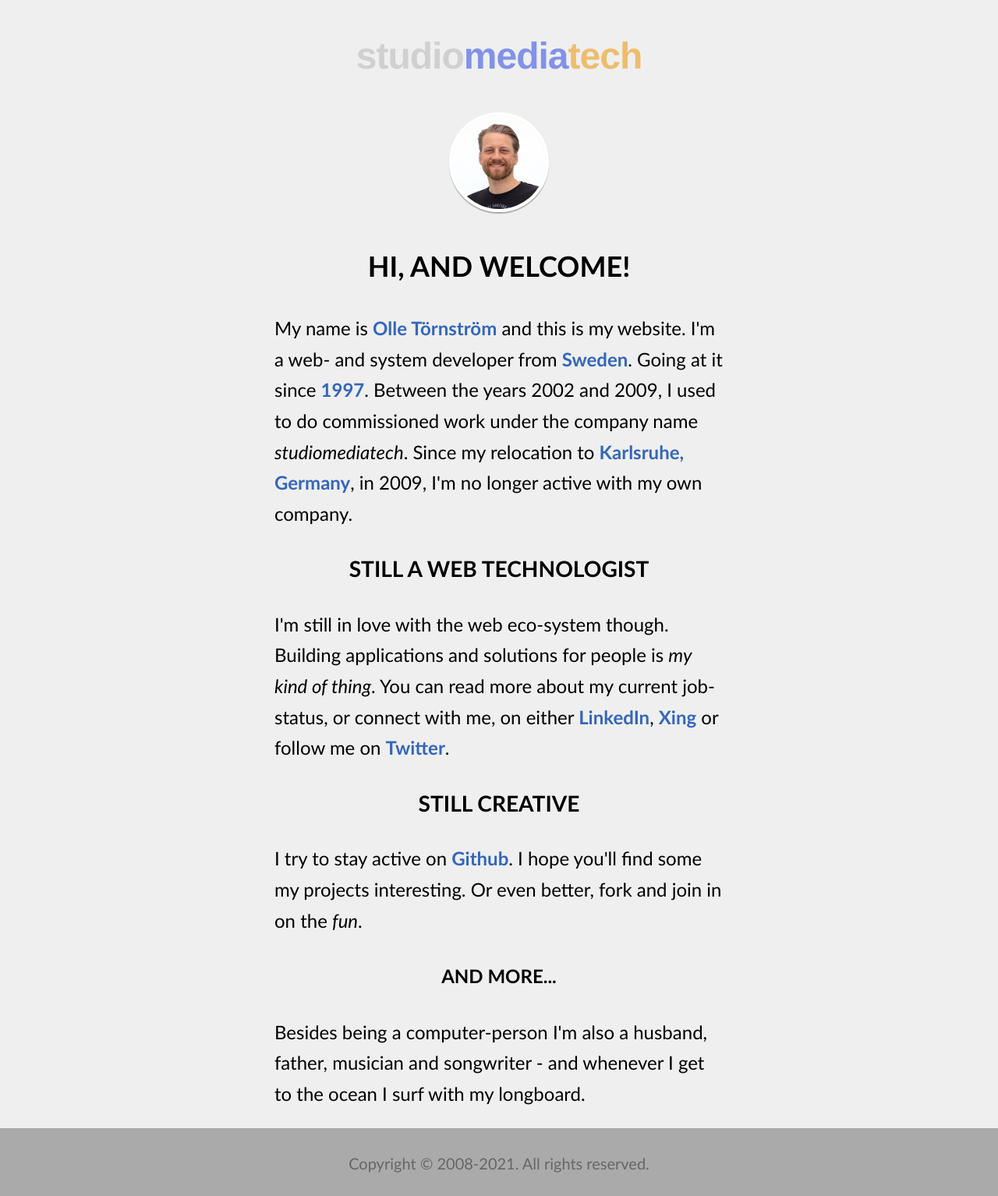
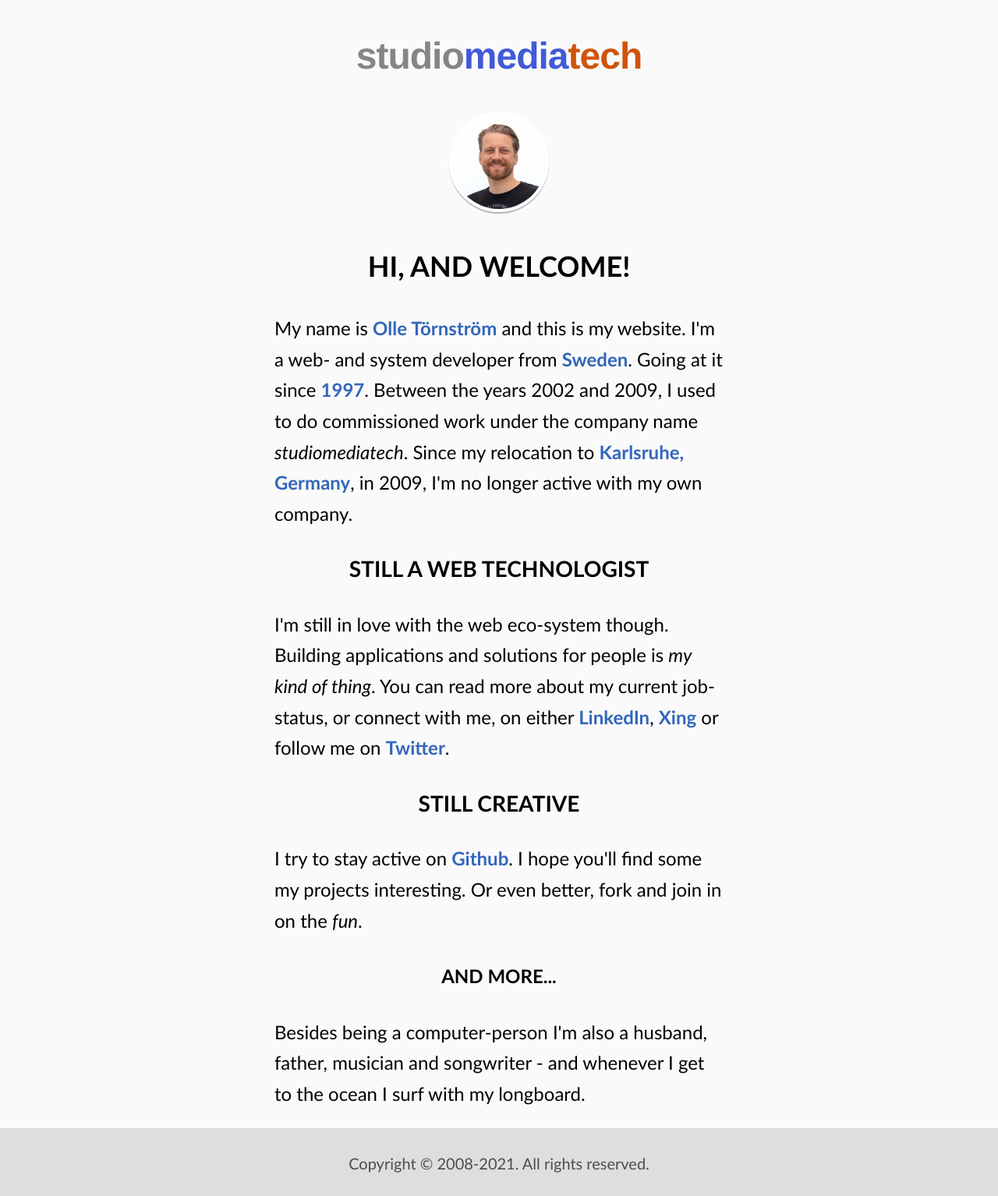
Before and after one commit to olle/studiomediatech.com, a plain HTML site: page index.html in a window 1280 px wide. Shown: the whole page at 78% size. Drawn offline with Linux system fonts and the light colour scheme.

Commit message:
Adjust colors for accessibility

```diff
--- a/index.html
+++ b/index.html
@@ -1,47 +1,81 @@
 <!DOCTYPE html>
 <html lang="en">
   <head>
-  <meta charset="utf-8">
+    <meta charset="utf-8" />
     <title>studiomediatech</title>
-  <meta name="viewport" content="width=device-width, initial-scale=1.0">
+    <meta name="viewport" content="width=device-width, initial-scale=1.0" />
+    <meta
+      name="description"
+      content="Olle Törnström's personal website - a short presentation and introduction.  Author: Olle Törnström, Category: Personal, CV"
+    />
     <style type="text/css">
+      :root {
+        --bg: hsl(42, 7%, 98%);
+        --fg: #000;
+        --bg-footer: hsl(0, 0%, 87%);
+        --fg-footer: hsl(0, 0%, 30%);
+        --link: #36b;
+        --fg-studio: hsl(0, 0%, 52%);
+        --fg-media: hsl(230, 66%, 55%);
+        --fg-tech: hsl(22, 88%, 43%);
+        --shadow: rgba(0, 0, 0, 0.3);
+        --border: #fff;
+      }
       /* MOBILE FIRST BASELINE */
       html {
         height: 100%;
       }
-    h2, h3, h4 {
+      h2,
+      h3,
+      h4 {
         text-transform: uppercase;
       }
-    a, a:active, a:visited {
+      a,
+      a:active,
+      a:visited {
         text-decoration: none;
-      color: #36b;
+        color: var(--link);
         font-weight: bold;
       }
       body {
+        display: flex;
+        flex-direction: column;
+        min-height: 100vh;
         font-size: 100%;
         font-family: "Trebuchet MS", Helvetica, sans-serif;
         line-height: 1.3456789;
         -webkit-text-size-adjust: 100%;
         -ms-text-size-adjust: 100%;
-      background: #efefef;
-      color: #000;
+        background: var(--bg);
+        color: var(--fg);
         margin: 0;
         padding: 0;
       }
+      main {
+        flex: 1;
+      }
       footer {
         padding: 1em;
-      background: #aaa;
-      color: #666;
+        background: var(--bg-footer);
+        color: var(--fg-footer);
       }
       .logo {
         font-family: "Helvetica Neue", Helvetica, Arial, sans-serif;
         letter-spacing: -1px;
         font-weight: bold;
       }
-    .logo-studio { color: #d0d0d0; }
-    .logo-media  { color: #8192e8; }
-    .logo-tech   { color: #edbd6e; }
-    .logo-com    { display: none;  }
+      .logo-studio {
+        color: var(--fg-studio);
+      }
+      .logo-media {
+        color: var(--fg-media);
+      }
+      .logo-tech {
+        color: var(--fg-tech);
+      }
+      .logo-com {
+        display: none;
+      }
       .container {
         width: 90%;
         margin: 0 auto;
@@ -57,89 +91,146 @@
       }
       .profile {
         width: 5em;
-      border-radius: 50%;
-      box-shadow: 0 2px 1px rgba(0, 0, 0, .3);
-      border: .2em solid #fff;
+        border-radius: 9999px;
+        box-shadow: 0 2px 1px var(--shadow);
+        border: 0.2em solid var(--border);
       }
       /* ENHANCED SIZES */
-    @media screen and (min-width: 20.000em) { /*320px*/
-      body { font-size: 100%; }
-      .container { width: 90%; }
+      @media screen and (min-width: 20em) {
+        /*320px*/
+        body {
+          font-size: 100%;
         }
-    @media screen and (max-width: 37.438em) { /*599px*/
-      body { line-height: 1.45; }
+        .container {
+          width: 90%;
         }
-    @media screen and (min-width: 37.500em) { /*600px*/
-    	body { font-size: 112.5%; line-height: 1.65; }
-      .container { width: 78.5%; }
       }
-    @media screen and (min-width: 50.000em) { /*800px*/
-    	body { font-size: 125.0%; }
-      .container { width: 67.5%; }
+      @media screen and (max-width: 37.438em) {
+        /*599px*/
+        body {
+          line-height: 1.45;
         }
-    @media screen and (min-width: 64.375em){ /*1030px*/
-      body { font-size: 137.5%; }
-      .container { width: 56.7%; }
       }
-    @media screen and (min-width: 75.000em) and (min-height: 31.250em) { /*1200px X 500px*/
-	    body { font-size: 150%; }
-      .container { width: 45%; }
+      @media screen and (min-width: 37.5em) {
+        /*600px*/
+        body {
+          font-size: 112.5%;
+          line-height: 1.65;
+        }
+        .container {
+          width: 78.5%;
+        }
+      }
+      @media screen and (min-width: 50em) {
+        /*800px*/
+        body {
+          font-size: 125%;
+        }
+        .container {
+          width: 67.5%;
+        }
+      }
+      @media screen and (min-width: 64.375em) {
+        /*1030px*/
+        body {
+          font-size: 137.5%;
+        }
+        .container {
+          width: 56.7%;
+        }
+      }
+      @media screen and (min-width: 75em) and (min-height: 31.25em) {
+        /*1200px X 500px*/
+        body {
+          font-size: 150%;
+        }
+        .container {
+          width: 45%;
+        }
       }
     </style>
   </head>
   <body class="main">
     <header class="container is-centered">
-    <h1 class="logo"><b class="logo-studio">studio</b><b class="logo-media">media</b><b class="logo-tech">tech</b><b class="logo-com">.com</b></h1>
+      <h1 class="logo">
+        <b class="logo-studio">studio</b><b class="logo-media">media</b
+        ><b class="logo-tech">tech</b><b class="logo-com">.com</b>
+      </h1>
       <p class="is-hidden">
-      This is the home page of senior web devloper Olle Törnström. Still in love
-      with the web eco-system. Strong belief in end-user value and agility. Eyes
-      wide open for aesthetics and beauty. Cleaning code, whenever I can.</p>
-    <img src="img/me-headshot-2019.jpg" alt="Olle Törnström" class="profile" />
+        This is the home page of senior web devloper Olle Törnström. Still in
+        love with the web eco-system. Strong belief in end-user value and
+        agility. Eyes wide open for aesthetics and beauty. Cleaning code,
+        whenever I can.
+      </p>
+      <img
+        src="img/me-headshot-2019.jpg"
+        alt="Olle Törnström"
+        class="profile"
+      />
     </header>
+    <main>
       <section class="container">
         <h2 class="is-centered">Hi, and welcome!</h2>
         <p>
-      My name is <a href="http://de.linkedin.com/in/olletornstrom">Olle Törnström</a>
+          My name is
+          <a href="http://de.linkedin.com/in/olletornstrom">Olle Törnström</a>
           and this is my website. I'm a web- and system developer from
           <a href="https://sweden.se">Sweden</a>. Going at it since
-      <a href="https://web.archive.org/web/19971015053152/http://www.punkt.se/">1997</a>.
-      Between the years 2002 and 2009, I used to do commissioned work under the
-      company name <dfn>studiomediatech</dfn>. Since my relocation to
-      <a href="http://maps.google.com/maps?f=q&amp;source=s_q&amp;hl=en&amp;geocode=&amp;q=Karlsruhe,+Germany&amp;sll=37.0625,-95.677068&amp;sspn=31.977057,79.013672&amp;ie=UTF8&amp;hq=&amp;hnear=Karlsruhe,+Baden-Württemberg,+Germany&amp;ll=47.901614,5.449219&amp;spn=13.525595,56.25&amp;z=5">Karlsruhe, Germany</a>,
-      in 2009, I'm no longer active with my own company.</p>
+          <a
+            href="https://web.archive.org/web/19971015053152/http://www.punkt.se/"
+            >1997</a
+          >. Between the years 2002 and 2009, I used to do commissioned work
+          under the company name <dfn>studiomediatech</dfn>. Since my relocation
+          to
+          <a
+            href="http://maps.google.com/maps?f=q&amp;source=s_q&amp;hl=en&amp;geocode=&amp;q=Karlsruhe,+Germany&amp;sll=37.0625,-95.677068&amp;sspn=31.977057,79.013672&amp;ie=UTF8&amp;hq=&amp;hnear=Karlsruhe,+Baden-Württemberg,+Germany&amp;ll=47.901614,5.449219&amp;spn=13.525595,56.25&amp;z=5"
+            >Karlsruhe, Germany</a
+          >, in 2009, I'm no longer active with my own company.
+        </p>
       </section>
       <section class="container">
         <h3 class="is-centered">Still a web technologist</h3>
         <p>
-      I'm still in love with the web eco-system though. Building applications
-      and solutions for people is <em>my kind of thing</em>. You can read more
-      about my current job-status, or connect with me, on either
+          I'm still in love with the web eco-system though. Building
+          applications and solutions for people is <em>my kind of thing</em>.
+          You can read more about my current job-status, or connect with me, on
+          either
           <a href="https://www.linkedin.com/in/olletornstrom">LinkedIn</a>,
           <a href="https://www.xing.com/profile/Olle_Toernstroem">Xing</a>
           or follow me on
           <a href="https://twitter.com/olletornstrom">Twitter</a>.
+        </p>
       </section>
       <section class="container">
         <h3 class="is-centered">Still creative</h3>
         <p>
-      I try to stay active on <a href="https://github.com/olle">Github</a>. I
-      hope you'll find some my projects interesting. Or even better, fork and
-      join in on the <em>fun</em>.</p>
+          I try to stay active on <a href="https://github.com/olle">Github</a>.
+          I hope you'll find some my projects interesting. Or even better, fork
+          and join in on the <em>fun</em>.
+        </p>
       </section>
       <section class="container">
         <h4 class="is-centered">And more...</h4>
         <p>
-      Besides being a computer-person I'm also a husband, father, musician and
-      songwriter - and whenever I get to the ocean I surf with my longboard.
+          Besides being a computer-person I'm also a husband, father, musician
+          and songwriter - and whenever I get to the ocean I surf with my
+          longboard.
         </p>
       </section>
+    </main>
     <footer>
       <div class="container is-centered">
-      <script>document.write('<small>Copyright &copy; 2008-' + new Date().getFullYear() + '. All rights reserved.</small>');</script>
-      <noscript>
-        <small>Copyright &copy; 2008. All rights reserved.</small>
-     </noscript>
+        <small
+          >Copyright &copy; <span class="js-year"></span> All rights
+          reserved.</small
+        >
       </div>
     </footer>
+    <script>
+      (function () {
+        var $el = document.querySelector("footer .js-year");
+        $el.textContent = "2008-" + new Date().getFullYear() + ".";
+      })();
+    </script>
   </body>
 </html>
```
Lines whose indentation alone changed are shown as unchanged.
